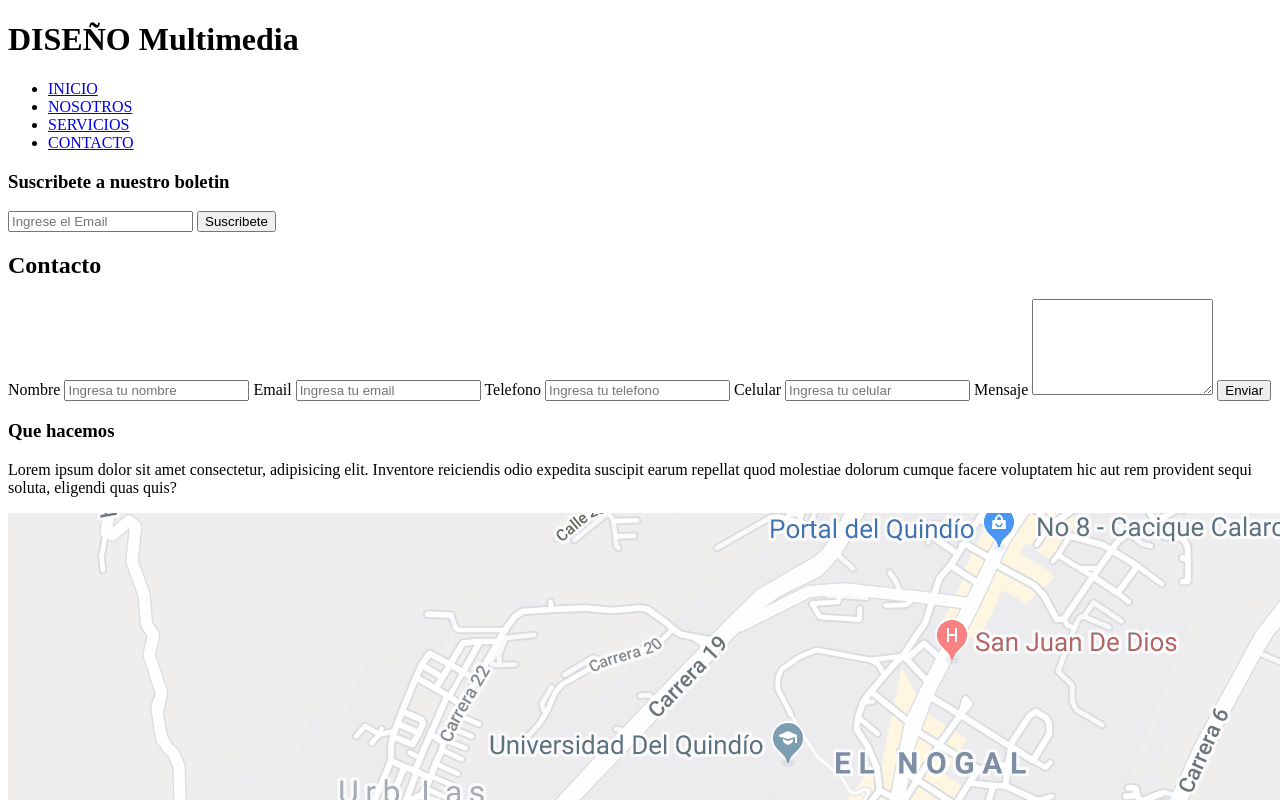
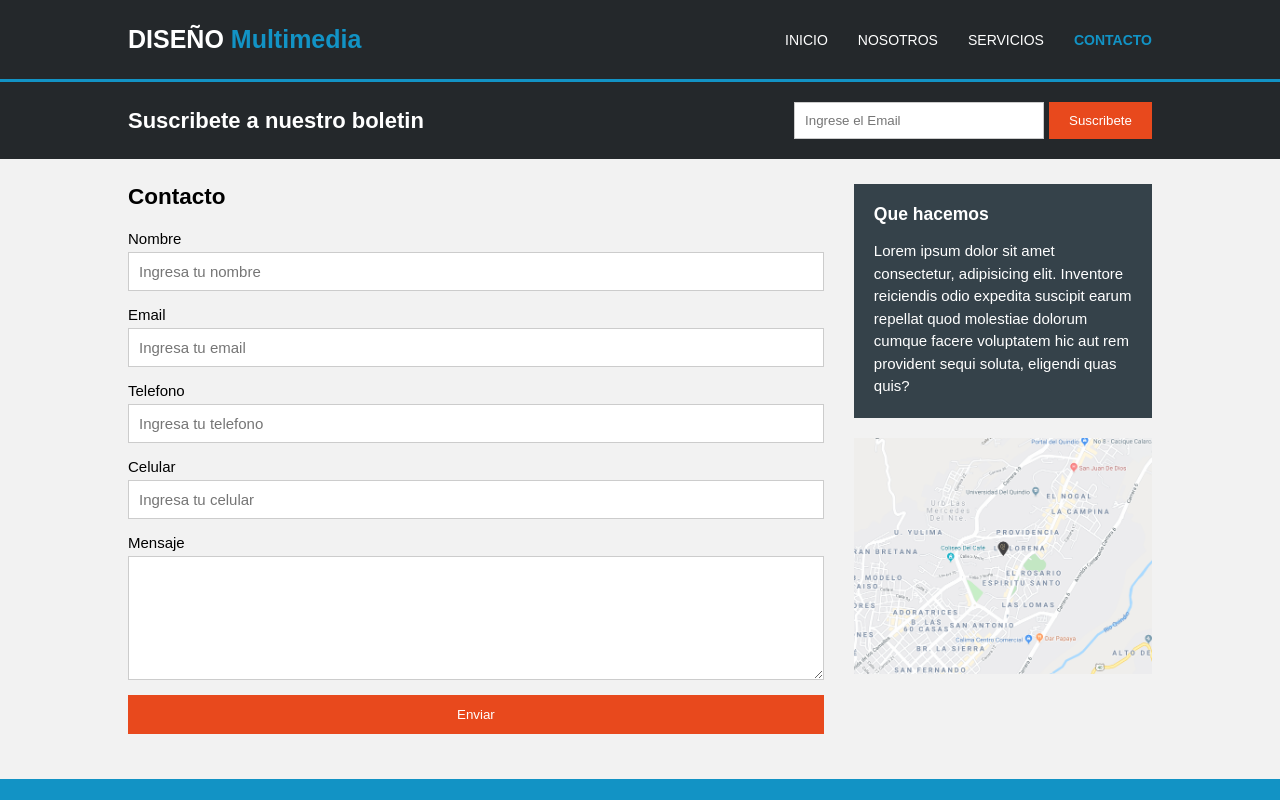
Before and after one commit to Mrsebas-cmd/Proyecto-Graphel, a plain HTML site: page templates/contacto.html in a window 1280 px wide. Shown: the top 800 px of the page. Drawn offline with Linux system fonts and the light colour scheme.

Commit message:
Se adecuo el css

```diff
--- a/styles/style.css
+++ b/styles/style.css
@@ -0,0 +1,371 @@
+* {
+    margin: 0;
+    padding: 0;
+    box-sizing: border-box;
+}
+
+/* estilos body  */
+body {
+    font-family: Arial, Helvetica, sans-serif;
+    font-size: 15px;
+    background-color: #f2f2f2;
+}
+
+/* clases repetidas */
+
+.blanco {
+    color: white;
+}
+
+.azul {
+    color: #1293c5;
+}
+
+/* estilos header navegacion */
+
+/* Cabecera */
+
+header {
+    background-color: #24282b;
+    display: flex;
+    justify-content: space-between;
+    align-items: center;
+    padding: 25px 10%;
+    border-bottom: 3px solid #1293c5;
+}
+
+/* tamañño de titulo */
+.titulo {
+    font-size: 25px;
+}
+
+/* estilos de menu de navegacion  */
+nav ul {
+    display: flex;
+    list-style: none;
+    gap: 30px;
+}
+
+/* estilos de los enlaces */
+nav a {
+    text-decoration: none;
+    color: white;
+    font-size: 14px;
+}
+
+/* efecto al pasar el mouse por los enlaces */
+
+nav a:hover {
+    color: #1293c5;
+}
+
+/* enlace de la pagina actual */
+
+nav a.activo {
+    color: #1293c5;
+    font-weight: bold;
+}
+
+/*ESTILOS DE SUSCRIPCION*/
+
+/* contenedor de suscripcion */
+
+.suscripcion {
+    background-color: #24282b;
+    color: white;
+    display: flex;
+    justify-content: space-between;
+    align-items: center;
+    padding: 20px 10%;
+}
+
+/* titulo de suscripcion */
+
+.suscripcion h3 {
+    font-size: 22px;
+}
+
+/* formulario de suscripcion */
+
+.suscripcion form {
+    display: flex;
+    align-items: center;
+    gap: 5px;
+}
+
+/* campo de correo electronico */
+
+.suscripcion input {
+    width: 250px;
+    padding: 10px;
+    border: 1px solid #cccccc;
+}
+
+/* estilos generales de los botones */
+
+.btn {
+    background-color: #e8491d;
+    color: white;
+    border: none;
+    padding: 11px 20px;
+    cursor: pointer;
+}
+
+/* efecto al pasar el mouse por el boton */
+
+.btn:hover {
+    background-color: #c93d16;
+}
+
+/*ESTILOS DE LA PAGINA INICIO*/
+
+/* imagen de fondo */
+
+.fondo {
+    background-image: url("../assets/images/cabecera.jpg");
+    background-size: cover;
+    background-position: center;
+    min-height: 400px;
+    color: white;
+    display: flex;
+    flex-direction: column;
+    justify-content: center;
+    align-items: center;
+    text-align: center;
+    padding: 30px 10%;
+}
+
+/* titulo principal de inicio */
+
+.fondo h2 {
+    font-size: 50px;
+    margin-bottom: 20px;
+}
+
+/* parrafo de la imagen de fondo */
+
+.fondo p {
+    font-size: 20px;
+    line-height: 1.5;
+}
+
+/* contenedor de las tres tarjetas */
+
+.tarjetas {
+    display: flex;
+    justify-content: space-between;
+    gap: 30px;
+    padding: 30px 10%;
+}
+
+/* estilos individuales de las tarjetas */
+
+.tarjeta {
+    flex: 1;
+    text-align: center;
+    padding: 10px;
+}
+
+/* imagenes de las tarjetas */
+
+.tarjeta img {
+    width: 90px;
+    margin-bottom: 15px;
+}
+
+/* titulos de las tarjetas */
+
+.tarjeta h3 {
+    margin-bottom: 15px;
+}
+
+/* parrafos de las tarjetas */
+
+.tarjeta p {
+    line-height: 1.5;
+}
+
+/* CONTENEDOR GENERAL DE COLUMNAS*/
+
+/* utilizado en nosotros, servicios y contacto */
+
+.contenido {
+    display: flex;
+    justify-content: space-between;
+    align-items: flex-start;
+    gap: 30px;
+    width: 80%;
+    margin: 25px auto;
+}
+
+/* ancho de las columnas izquierdas */
+
+.nosotros,
+.servicios,
+.contacto {
+    flex: 7;
+}
+
+/* ancho de las columnas derechas */
+
+.contenido>.hacemos,
+.columna-derecha {
+    flex: 3;
+}
+
+/* estilos de los titulos principales */
+
+.nosotros h2,
+.nosotros h3,
+.servicios h2,
+.contacto h2 {
+    margin-bottom: 20px;
+}
+
+/* estilos generales del recuadro que hacemos */
+
+.hacemos {
+    background-color: #35424a;
+    padding: 20px;
+}
+
+/* titulo del recuadro que hacemos */
+
+.hacemos h3 {
+    margin-bottom: 15px;
+}
+
+/* parrafo del recuadro que hacemos */
+
+.hacemos p {
+    line-height: 1.5;
+}
+
+/*ESTILOS DE LA PAGINA NOSOTROS*/
+
+/* parrafos de nosotros */
+
+.nosotros p {
+    line-height: 1.5;
+    margin-bottom: 20px;
+}
+
+/* parrafo con fondo gris oscuro */
+
+.parrafo {
+    background-color: #35424a;
+    padding: 20px;
+}
+
+/* imagen del portatil */
+
+.nosotros img {
+    width: 100%;
+    display: block;
+}
+
+/*ESTILOS DE LA PAGINA SERVICIOS */
+
+/* recuadros de cada servicio */
+
+.servicio {
+    background-color: #e6e6e6;
+    border: 1px solid #cccccc;
+    padding: 30px 20px;
+    margin-bottom: 5px;
+}
+
+/* titulos de los servicios */
+
+.servicio h3 {
+    margin-bottom: 20px;
+}
+
+/* parrafos de los servicios */
+
+.servicio p {
+    line-height: 1.5;
+    margin-bottom: 15px;
+}
+
+/* eliminar margen del ultimo parrafo */
+
+.servicio p:last-child {
+    margin-bottom: 0;
+}
+
+/* ESTILOS DE LA PAGINA CONTACTO*/
+
+/* organizar el formulario verticalmente */
+
+.formulario-contacto {
+    display: flex;
+    flex-direction: column;
+}
+
+/* etiquetas del formulario */
+
+.formulario-contacto label {
+    margin-bottom: 5px;
+}
+
+/* campos de texto y mensaje */
+
+.formulario-contacto input,
+.formulario-contacto textarea {
+    width: 100%;
+    padding: 10px;
+    border: 1px solid #cccccc;
+    margin-bottom: 15px;
+    font-family: Arial, Helvetica, sans-serif;
+    font-size: 15px;
+}
+
+/* area de mensaje */
+
+.formulario-contacto textarea {
+    resize: vertical;
+}
+
+/* boton enviar */
+
+.formulario-contacto .btn {
+    width: 100%;
+    padding: 12px;
+}
+
+/* columna derecha de contacto */
+
+.columna-derecha {
+    display: flex;
+    flex-direction: column;
+    gap: 20px;
+}
+
+/* imagen del mapa */
+
+.columna-derecha img {
+    width: 100%;
+    display: block;
+}
+
+/*ESTILOS DEL PIE DE PAGINA*/
+
+footer {
+    background-color: #1293c5;
+    text-align: center;
+    padding: 25px;
+    margin-top: 20px;
+}
+
+/* mantener el footer en la parte inferior */
+
+body {
+    display: flex;
+    flex-direction: column;
+    min-height: 100vh;
+}
+
+main {
+    flex: 1;
+}
```
Also changed, not shown: templates/nosotros.html (+1 -1 lines), templates/servicios.html (+1 -1 lines).
